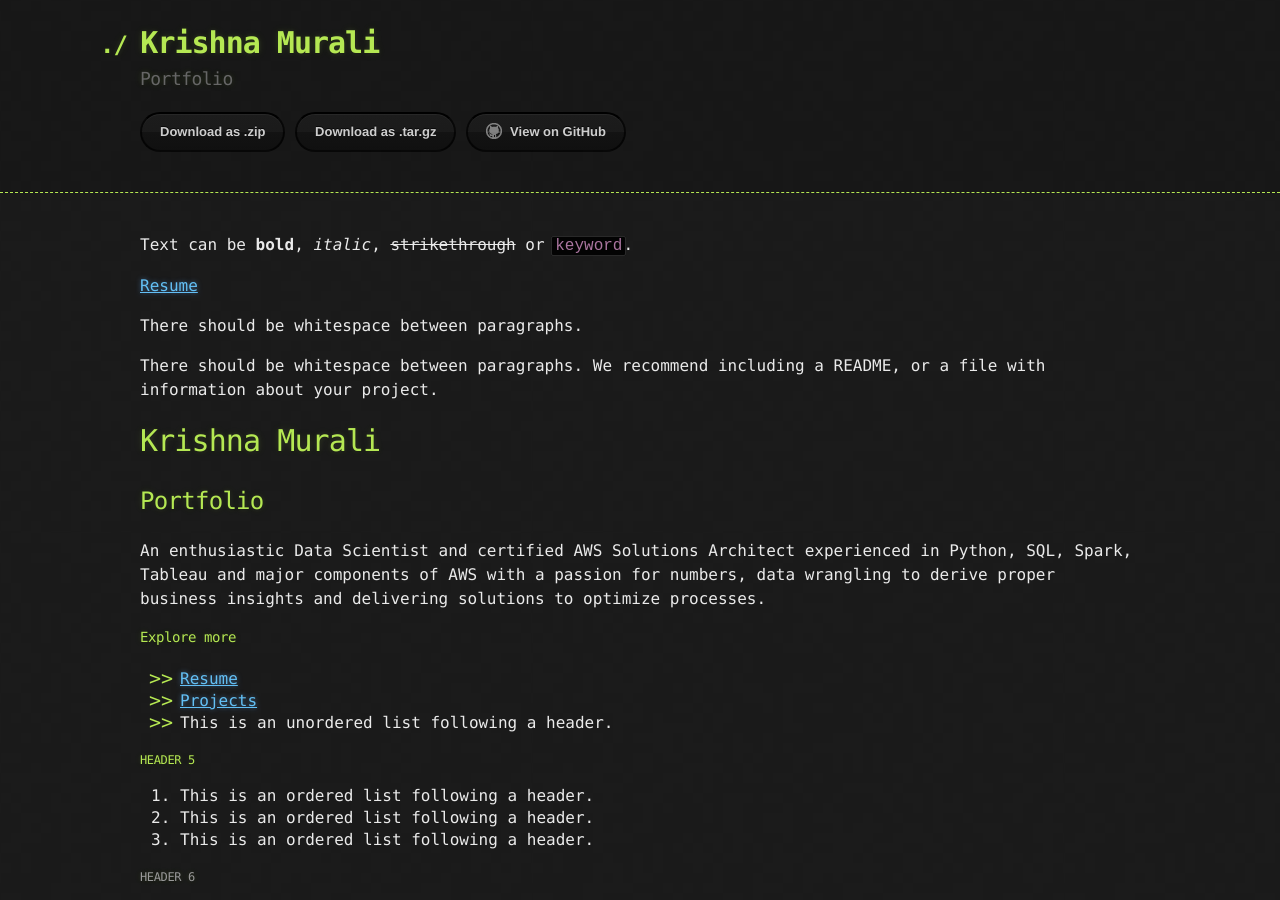
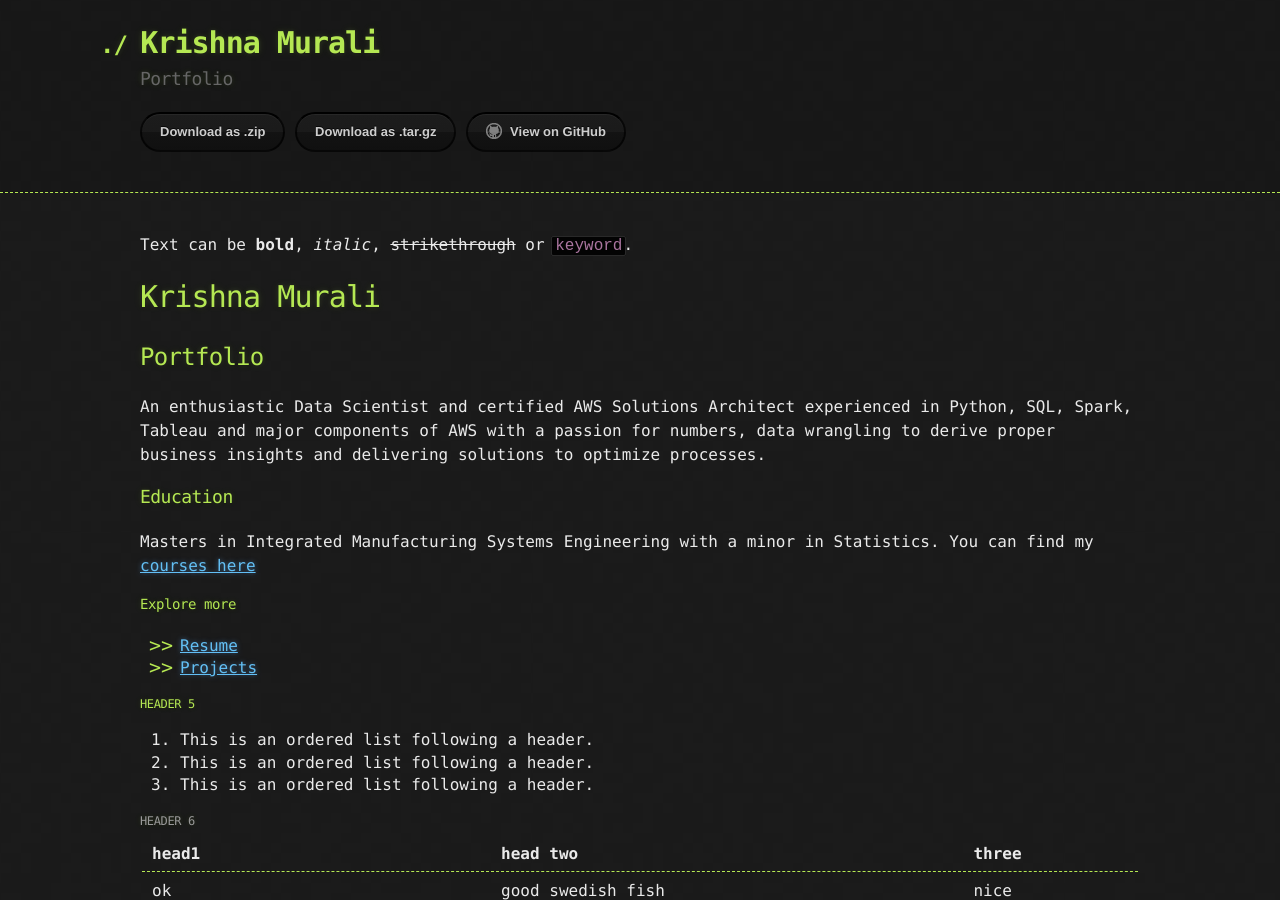
Before and after one commit to KrishnaMurali177/KrishnaMurali177.github.io, a Jekyll site: the page built from index.md, in a window 1280 px wide and 900 px high. Built offline with Jekyll 4.4.1, drawn with Linux system fonts in a browser that asks for light colours.

Commit message:
Update index.md

```diff
--- a/index.md
+++ b/index.md
@@ -4,23 +4,18 @@ layout: default
 
 Text can be **bold**, _italic_, ~~strikethrough~~ or `keyword`.
 
-[Resume](./Resume - KrishnaMurali.pdf)
-
-There should be whitespace between paragraphs.
-
-There should be whitespace between paragraphs. We recommend including a README, or a file with information about your project.
-
 # Krishna Murali
 ## Portfolio
 
 An enthusiastic Data Scientist and certified AWS Solutions Architect experienced in Python, SQL, Spark, Tableau and major components of AWS with a passion for numbers, data wrangling to derive proper business insights and delivering solutions to optimize processes.
 
+### Education
+Masters in Integrated Manufacturing Systems Engineering with a minor in Statistics. You can find my [courses here](./another-page.html)
 
 #### Explore more
 
 *   [Resume](./Resume - KrishnaMurali.pdf)
 *   [Projects](./another-page.html)
-*   This is an unordered list following a header.
 
 ##### Header 5
 
```
